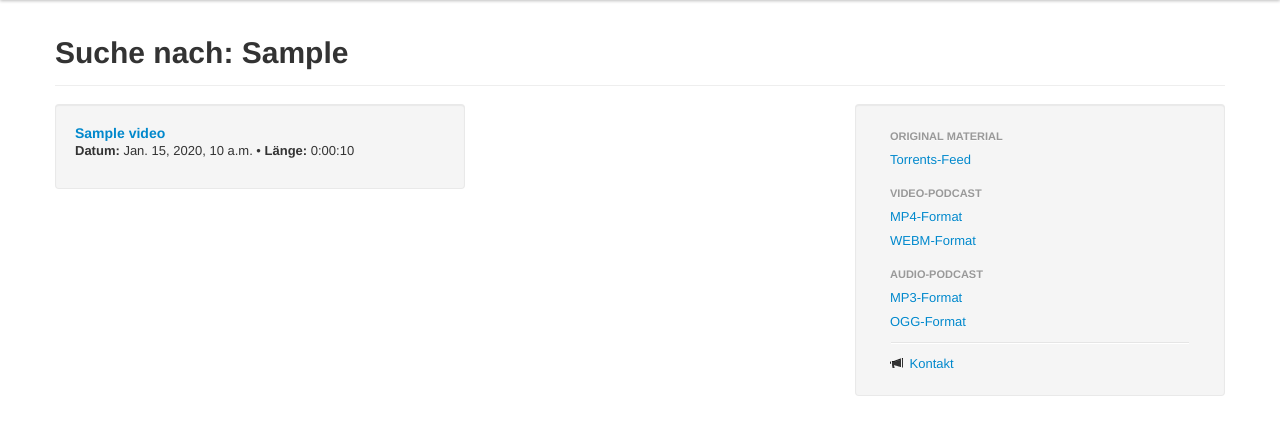
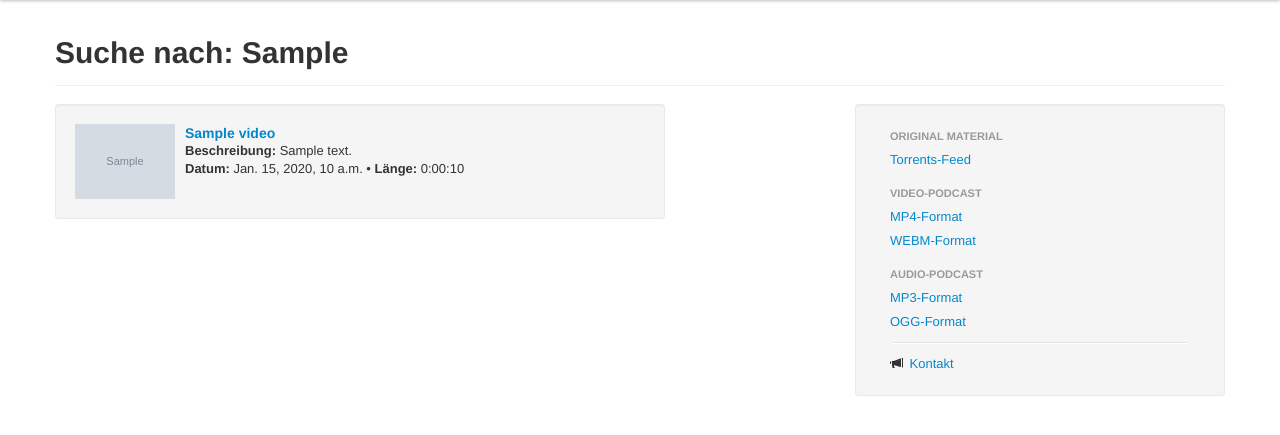
Before and after one commit to Piratenfraktion-Berlin/OwnTube, a Django app: template templates/videos/search_results.html in a window 1280 px wide. Shown: the part 40-475 px from the top of the page. Run offline with Django 3.2, Linux system fonts and the light colour scheme; the template is opened without the code that fills it: most values are stand-ins (such as "Sample title", 1, 10 or a date in 2020); grey boxes marked "Sample" are stand-in pictures; some libraries are stand-ins or nearby versions.

Commit message:
Nice list view for search and tags

```diff
--- a/templates/videos/index.html
+++ b/templates/videos/index.html
@@ -23,7 +23,8 @@ class="active"
 	<img src="{{ STATIC_URL }}/default-audio.png" width="100px" style="float:left; margin:0 10px 0 0;"/>
 	{% endif %}
         <a href="/videos/{{ video.slug }}/"><h4>{{ video.title }}</h4></a>
-        <p><strong>Datum: </strong>{{ video.date }}{% if video.duration %} &bull; <strong>Länge: </strong>{{ video.duration|secondstohms }}{% endif %}</p>
+	<span><strong>Beschreibung: </strong>{{ video.description|truncatechars:100 }}</span><br/>
+        <span><strong>Datum: </strong>{{ video.date }}{% if video.duration %} &bull; <strong>Länge: </strong>{{ video.duration|secondstohms }}{% endif %}</span>
 	</div>
 	</div>
     {% endfor %}
--- a/templates/videos/search_results.html
+++ b/templates/videos/search_results.html
@@ -11,12 +11,22 @@ class="active"
 <div class="span8">
 {% if videos_list %}
     {% for video in videos_list %}
-    <div class="row">
-    <div class="span4 well">
+	<div class="row">
+	<div class="span6 well">
+        {% if video.kind != 1 %}
+        {% if video.videoThumbURL %}
+        <img src="{{ video.videoThumbURL }}" width="100px" style="float:left; margin:0 10px 0 0;"/>
+        {% else %}
+        <img src="{{ STATIC_URL }}/default-video.png" width="100px" style="float:left; margin:0 10px 0 0;"/>
+        {% endif %}
+        {% else %}
+        <img src="{{ STATIC_URL }}/default-audio.png" width="100px" style="float:left; margin:0 10px 0 0;"/>
+        {% endif %}
         <a href="/videos/{{ video.slug }}/"><h4>{{ video.title }}</h4></a>
-        <p><strong>Datum: </strong>{{ video.date }}{% if video.duration %} &bull; <strong>Länge: </strong>{{ video.duration|secondstohms }}{% endif %}</p>
-	</div>
-	</div>
+        <span><strong>Beschreibung: </strong>{{ video.description|truncatechars:100 }}</span><br/>
+        <span><strong>Datum: </strong>{{ video.date }}{% if video.duration %} &bull; <strong>Länge: </strong>{{ video.duration|secondstohms }}{% endif %}</span>
+        </div>
+        </div>
     {% endfor %}
 {% else %}
     <p>No videos are available.</p>
```
Also changed, not shown: templates/videos/list.html (+14 -4 lines).
